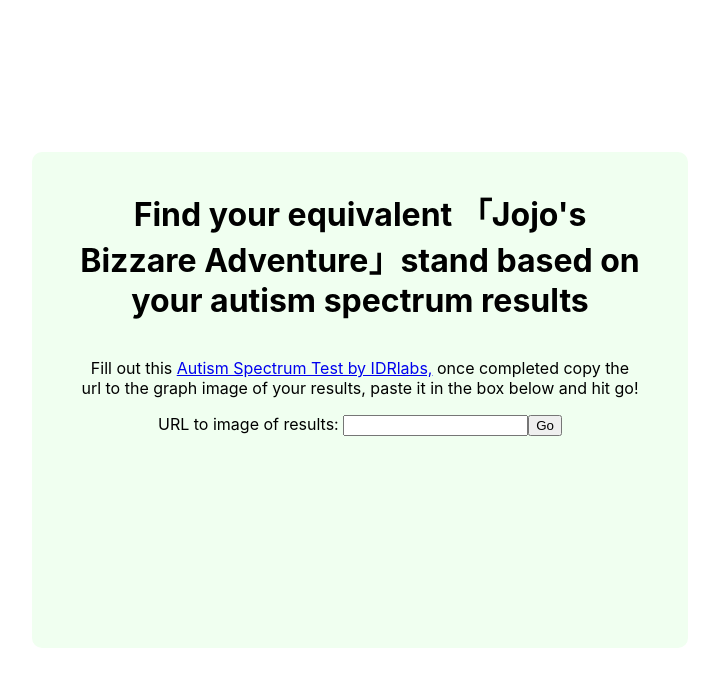
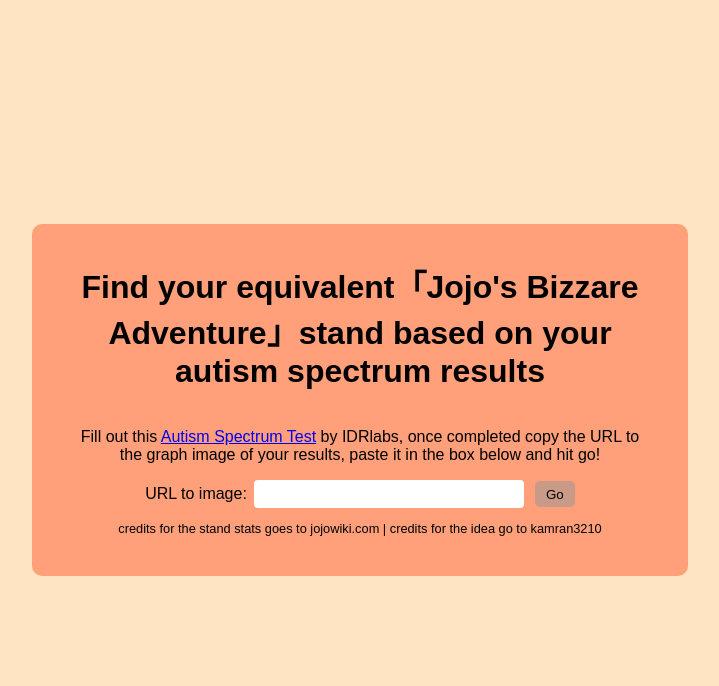
Before and after one commit to AlessioRW/jojo-stand-by-asd, a React (Create React App) app: page / in a window 1280 px wide. Shown: the top 686 px of the page, without its empty margins (280-999 px from the left). Built offline with nearby package versions, Linux system fonts and the light colour scheme.

Commit message:
styling and credits

```diff
--- a/src/pages/Main.jsx
+++ b/src/pages/Main.jsx
@@ -17,10 +17,10 @@
 
     return(
         <div className="main page">
-            <h1 className='title'>Find your equivalent <span>「Jojo's Bizzare Adventure」</span>stand based on your autism spectrum results</h1>
-            <p className='description'>Fill out this  <a href='https://www.idrlabs.com/autism-spectrum/test.php'>Autism Spectrum Test by IDRlabs,</a> once completed copy the url to the graph image of your results, paste it in the box below and hit go!</p>
+            <h1 className='title'>Find your equivalent<span>「Jojo's Bizzare Adventure」</span>stand based on your autism spectrum results</h1>
+            <p className='description'>Fill out this  <a href='https://www.idrlabs.com/autism-spectrum/test.php'>Autism Spectrum Test</a> by IDRlabs, once completed copy the URL to the graph image of your results, paste it in the box below and hit go!</p>
             <div className="input">
-                <label htmlFor="url-input">URL to image of results: </label>
+                <label htmlFor="url-input">URL to image: </label>
                 <input
                     name='url-input'
                     className='url-input'
@@ -37,6 +37,8 @@
                         Go
                     </button>
             </div>
+
+            <p className='credits'>credits for the stand stats goes to jojowiki.com | credits for the idea go to kamran3210</p>
         </div>
     )
 }
--- a/src/pages/Results.jsx
+++ b/src/pages/Results.jsx
@@ -1,10 +1,12 @@
 import { useEffect, useState } from "react"
 import { calculateStand } from "../utils/calculateStand"
 import { useLocation } from "react-router-dom"
+import { useNavigate } from "react-router-dom/dist"
 
 export function Results(){
     const [standsByScore, setStandsByScore] = useState([])
     const location =  useLocation()
+    const navigate = useNavigate()
     const score = location.state.score
 
     useEffect(() => {
@@ -17,7 +19,7 @@
                 <h1>Results</h1>
 
                 <div className="most-similar">
-                    <h2 className="main-stand">Your most similar stand is: {standsByScore[0][0]}</h2>
+                    <h2 className="main-stand">Your most similar stand is: <a href={`https://jojowiki.com/${(standsByScore[0][0]).split('(')[0]}`} >{standsByScore[0][0]}</a></h2>
                 </div>
 
                 <div className="top-five">
@@ -25,12 +27,13 @@
                     {(standsByScore.slice(1,5)).map((stand) => {
                         return (
                             <div className="stand-container">
-                                <h3 className="sub-stand">{stand[0]}</h3>
+                                <h3 className="sub-stand"><a href={`https://jojowiki.com/${(stand[0]).split('(')[0]}`} >{stand[0]}</a></h3>
                             </div>
                         )
                     })}
 
                 </div>
+                <h2 className="home-link"  onClick={() => {navigate('/')}} >Go to home</h2>
             </div>
         )
     } else {
--- a/src/styles/main.scss
+++ b/src/styles/main.scss
@@ -8,20 +8,22 @@
     display: flex;
     align-items: center;
     justify-content: center;
+    background-color: bisque;
+    font-family: Arial, Helvetica, sans-serif
 }
 
 .page{
-    background-color: honeydew;
+    background-color:lightsalmon;
     display: flex;
     flex-direction: column;
     align-items: center;
 
     width: 35em;
-    height: 30em;
 
     padding-left: 3em;
     padding-right: 3em;
     padding-top: 1em;
+    padding-bottom: 2.5em;
 
     border-radius: 10px;
 }
--- a/src/styles/pages/main.scss
+++ b/src/styles/pages/main.scss
@@ -9,4 +9,42 @@
     .description{
         text-align: center;
     }
+
+    .input{
+        display: flex;
+        height: 10%;
+
+        justify-content: center;
+        align-items: center;
+
+        input{
+
+            margin-right: 0.8em;
+            margin-left: 0.5em;
+            width: 20em;
+            height: 2em;
+            border-radius: 4px;
+            border-width: 0px;
+        }
+        button{
+            background-color: rgb(201, 154, 135);
+            border-radius: 5px;
+            width: 3em;
+            height: 2em;
+
+            border-width: 0px;
+
+            transition: all 0.2s;
+            &:hover{
+                background-color: darken($color: rgb(201, 154, 135), $amount: 10);
+                transition: all 0.2s;
+            }
+
+        }
+    }
+
+    .credits{
+        font-size: 80%;
+        margin-bottom: 0px;
+    }
 }
--- a/src/styles/pages/results.scss
+++ b/src/styles/pages/results.scss
@@ -1,3 +1,29 @@
 .results{
+    display: flex;
+    .top-five{
+       display: flex;
+       flex-direction: column;
+
+       align-items: center;
+
+       h2{
+        margin: 0.5em;
+       }
+       h3{
+        margin: 0.3em;
+       }
+    }
+
+    .home-link{
+        margin-top: 1.1em;
+        margin-bottom: 0px;
+        color: rgb(55, 72, 159);
+        text-decoration: underline;
+
+        &:hover{
+            cursor: pointer;
+        }
+    }
+
 
 }
```
